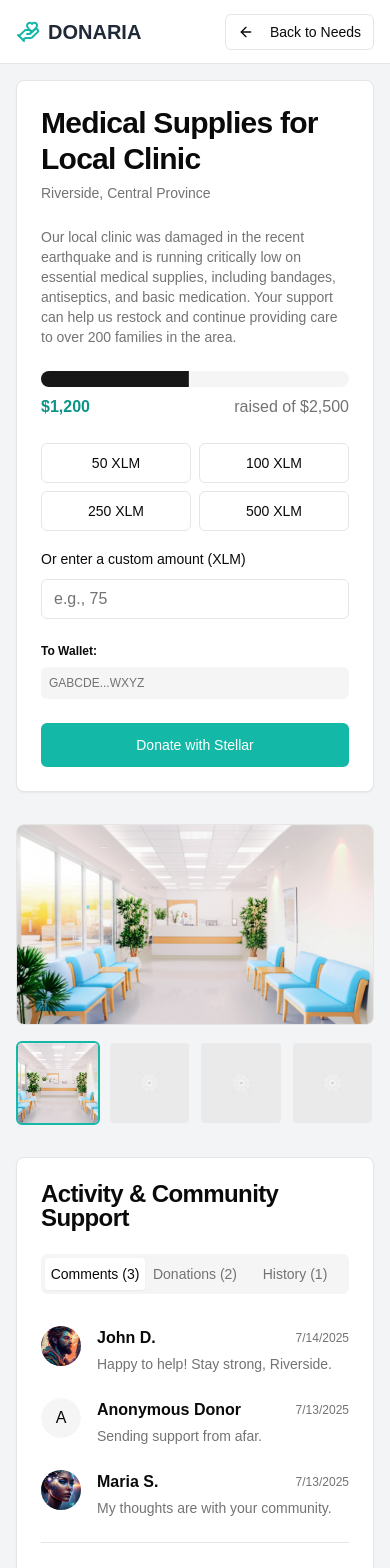
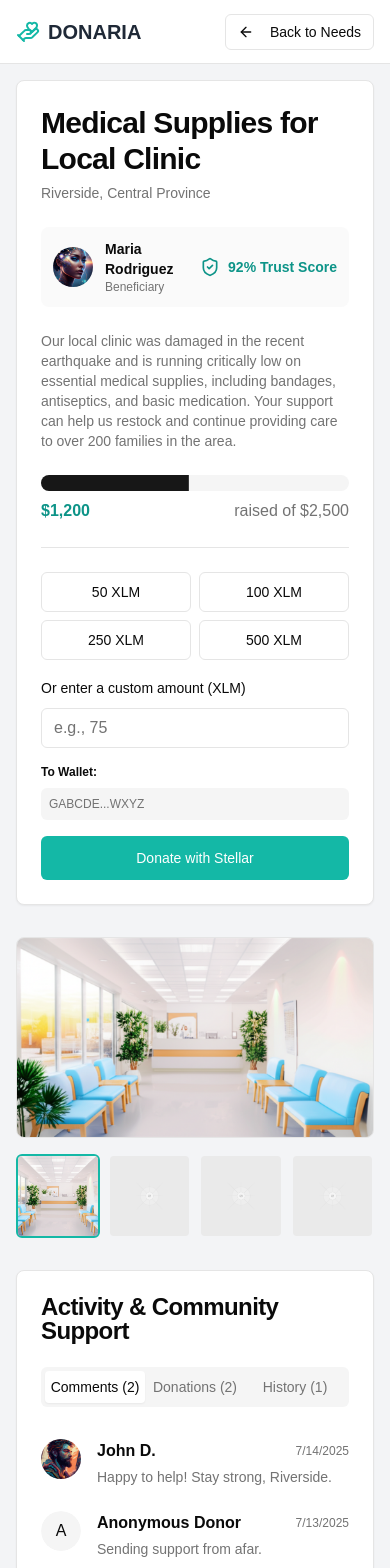
Before and after one commit to JulioMCruz/Donaria, a Next.js app: page /dashboard/donor/needs/1 in a window 390 px wide. Shown: the top 1568 px of the page. Built offline with nearby package versions, Linux system fonts and the light colour scheme.

Commit message:
feat: implement donor voting on need legitimacy
Add beneficiary info and voting UI post-donation.

#VERCEL_SKIP

Co-authored-by: 0xJMC <62020+JulioMCruz@users.noreply.github.com>

```diff
--- /dev/null
+++ b/app/components/donor/beneficiary-info.tsx
@@ -0,0 +1,27 @@
+import { Avatar, AvatarFallback, AvatarImage } from "@/components/ui/avatar"
+import { ShieldCheck } from "lucide-react"
+
+interface BeneficiaryInfoProps {
+  author: string
+  avatarUrl: string | null
+  reputationScore: number
+}
+
+export function BeneficiaryInfo({ author, avatarUrl, reputationScore }: BeneficiaryInfoProps) {
+  return (
+    <div className="flex items-center gap-3 p-3 bg-muted/50 rounded-lg">
+      <Avatar>
+        <AvatarImage src={avatarUrl || undefined} />
+        <AvatarFallback>{author.charAt(0)}</AvatarFallback>
+      </Avatar>
+      <div className="flex-1">
+        <p className="text-sm font-semibold">{author}</p>
+        <p className="text-xs text-muted-foreground">Beneficiary</p>
+      </div>
+      <div className="flex items-center gap-2 text-teal-600 dark:text-teal-400">
+        <ShieldCheck className="h-5 w-5" />
+        <span className="font-bold text-sm">{reputationScore}% Trust Score</span>
+      </div>
+    </div>
+  )
+}
--- a/app/components/donor/donation-form.tsx
+++ /dev/null
@@ -1,74 +0,0 @@
-"use client"
-
-import { useState } from "react"
-import { Card, CardContent, CardDescription, CardHeader, CardTitle } from "@/components/ui/card"
-import { Button } from "@/components/ui/button"
-import { Input } from "@/components/ui/input"
-import { Label } from "@/components/ui/label"
-import { Progress } from "@/components/ui/progress"
-
-type Need = {
-  title: string
-  description: string
-  place: string
-  amountNeeded: number
-  amountRaised: number
-  walletAddress: string
-}
-
-interface DonationFormProps {
-  need: Need
-}
-
-export function DonationForm({ need }: DonationFormProps) {
-  const [amount, setAmount] = useState("")
-  const progress = (need.amountRaised / need.amountNeeded) * 100
-  const presetAmounts = [50, 100, 250, 500]
-
-  return (
-    <Card>
-      <CardHeader>
-        <CardTitle className="text-3xl">{need.title}</CardTitle>
-        <CardDescription>{need.place}</CardDescription>
-      </CardHeader>
-      <CardContent className="space-y-6">
-        <p className="text-muted-foreground text-sm">{need.description}</p>
-        <div>
-          <div className="mb-2">
-            <Progress value={progress} />
-          </div>
-          <div className="flex justify-between text-base">
-            <span className="font-bold text-teal-600 dark:text-teal-400">${need.amountRaised.toLocaleString()}</span>
-            <span className="text-muted-foreground">raised of ${need.amountNeeded.toLocaleString()}</span>
-          </div>
-        </div>
-        <div className="space-y-4">
-          <div className="grid grid-cols-2 sm:grid-cols-4 gap-2">
-            {presetAmounts.map((preset) => (
-              <Button key={preset} variant="outline" onClick={() => setAmount(String(preset))}>
-                {preset} XLM
-              </Button>
-            ))}
-          </div>
-          <div className="space-y-2">
-            <Label htmlFor="amount">Or enter a custom amount (XLM)</Label>
-            <Input
-              id="amount"
-              type="number"
-              placeholder="e.g., 75"
-              value={amount}
-              onChange={(e) => setAmount(e.target.value)}
-            />
-          </div>
-        </div>
-        <div className="space-y-2 text-xs">
-          <p className="font-semibold">To Wallet:</p>
-          <p className="text-muted-foreground break-all bg-muted p-2 rounded-md">{need.walletAddress}</p>
-        </div>
-        <Button size="lg" className="w-full bg-teal-500 hover:bg-teal-600 text-white">
-          Donate {amount ? `${amount} XLM` : ""} with Stellar
-        </Button>
-      </CardContent>
-    </Card>
-  )
-}
--- /dev/null
+++ b/app/components/donor/donation-interaction-card.tsx
@@ -0,0 +1,117 @@
+"use client"
+
+import { useState } from "react"
+import { Card, CardContent, CardDescription, CardHeader, CardTitle } from "@/components/ui/card"
+import { Button } from "@/components/ui/button"
+import { Input } from "@/components/ui/input"
+import { Label } from "@/components/ui/label"
+import { Progress } from "@/components/ui/progress"
+import { BeneficiaryInfo } from "./beneficiary-info"
+import { ReputationVote } from "./reputation-vote"
+import { Loader2, CheckCircle } from "lucide-react"
+
+type Need = {
+  title: string
+  description: string
+  place: string
+  amountNeeded: number
+  amountRaised: number
+  walletAddress: string
+  author: string
+  authorAvatarUrl: string | null
+  reputationScore: number
+}
+
+interface DonationInteractionCardProps {
+  need: Need
+}
+
+export function DonationInteractionCard({ need }: DonationInteractionCardProps) {
+  const [amount, setAmount] = useState("")
+  const [donationState, setDonationState] = useState<"idle" | "processing" | "success" | "voted">("idle")
+  const progress = (need.amountRaised / need.amountNeeded) * 100
+  const presetAmounts = [50, 100, 250, 500]
+
+  const handleDonate = () => {
+    setDonationState("processing")
+    // Simulate network request
+    setTimeout(() => {
+      setDonationState("success")
+    }, 2000)
+  }
+
+  const handleVote = (vote: "up" | "down") => {
+    // Here you would send the vote to your backend
+    console.log(`Voted: ${vote}`)
+    setDonationState("voted")
+  }
+
+  return (
+    <Card>
+      <CardHeader>
+        <CardTitle className="text-3xl">{need.title}</CardTitle>
+        <CardDescription>{need.place}</CardDescription>
+      </CardHeader>
+      <CardContent className="space-y-6">
+        <BeneficiaryInfo author={need.author} avatarUrl={need.authorAvatarUrl} reputationScore={need.reputationScore} />
+        <p className="text-muted-foreground text-sm">{need.description}</p>
+        <div>
+          <div className="mb-2">
+            <Progress value={progress} />
+          </div>
+          <div className="flex justify-between text-base">
+            <span className="font-bold text-teal-600 dark:text-teal-400">${need.amountRaised.toLocaleString()}</span>
+            <span className="text-muted-foreground">raised of ${need.amountNeeded.toLocaleString()}</span>
+          </div>
+        </div>
+
+        {donationState === "idle" && (
+          <div className="space-y-4 border-t pt-6">
+            <div className="grid grid-cols-2 sm:grid-cols-4 gap-2">
+              {presetAmounts.map((preset) => (
+                <Button key={preset} variant="outline" onClick={() => setAmount(String(preset))}>
+                  {preset} XLM
+                </Button>
+              ))}
+            </div>
+            <div className="space-y-2">
+              <Label htmlFor="amount">Or enter a custom amount (XLM)</Label>
+              <Input
+                id="amount"
+                type="number"
+                placeholder="e.g., 75"
+                value={amount}
+                onChange={(e) => setAmount(e.target.value)}
+              />
+            </div>
+            <div className="space-y-2 text-xs">
+              <p className="font-semibold">To Wallet:</p>
+              <p className="text-muted-foreground break-all bg-muted p-2 rounded-md">{need.walletAddress}</p>
+            </div>
+            <Button size="lg" className="w-full bg-teal-500 hover:bg-teal-600 text-white" onClick={handleDonate}>
+              Donate {amount ? `${amount} XLM` : ""} with Stellar
+            </Button>
+          </div>
+        )}
+
+        {donationState === "processing" && (
+          <div className="flex items-center justify-center flex-col text-center space-y-2 h-48">
+            <Loader2 className="h-8 w-8 animate-spin text-teal-500" />
+            <p className="font-semibold">Processing Donation...</p>
+            <p className="text-sm text-muted-foreground">Please wait while we confirm on the network.</p>
+          </div>
+        )}
+
+        {donationState === "success" && <ReputationVote onVote={handleVote} />}
+
+        {donationState === "voted" && (
+          <div className="flex items-center justify-center flex-col text-center space-y-2 h-48">
+            <CheckCircle className="h-8 w-8 text-green-500" />
+            <p className="font-semibold">Thank you for your feedback!</p>
+            <p className="text-sm text-muted-foreground">Your input helps build a more trustworthy community.</p>
+          </div>
+        )}
+      </CardContent>
+    </Card>
+  )
+}
--- /dev/null
+++ b/app/components/donor/reputation-vote.tsx
@@ -0,0 +1,27 @@
+"use client"
+
+import { Button } from "@/components/ui/button"
+import { ThumbsUp, Flag } from "lucide-react"
+
+interface ReputationVoteProps {
+  onVote: (vote: "up" | "down") => void
+}
+
+export function ReputationVote({ onVote }: ReputationVoteProps) {
+  return (
+    <div className="text-center space-y-4 p-4 bg-teal-50 dark:bg-teal-900/20 rounded-lg">
+      <h3 className="font-semibold">Thank you! Help verify this need.</h3>
+      <p className="text-sm text-muted-foreground">Does this report seem legitimate and trustworthy to you?</p>
+      <div className="flex justify-center gap-4">
+        <Button variant="outline" onClick={() => onVote("up")}>
+          <ThumbsUp className="mr-2 h-4 w-4" />
+          Looks Trustworthy
+        </Button>
+        <Button variant="destructive" onClick={() => onVote("down")}>
+          <Flag className="mr-2 h-4 w-4" />
+          Report a Concern
+        </Button>
+      </div>
+    </div>
+  )
+}
--- a/app/dashboard/donor/needs/[id]/page.tsx
+++ b/app/dashboard/donor/needs/[id]/page.tsx
@@ -4,7 +4,7 @@ import { ArrowLeft, HandHeart } from "lucide-react"
 import { ImageGallery } from "@/app/components/beneficiary/image-gallery"
 import { DonationList } from "@/app/components/beneficiary/donation-list"
 import { ChangeHistoryList } from "@/app/components/beneficiary/change-history-list"
-import { DonationForm } from "@/app/components/donor/donation-form"
+import { DonationInteractionCard } from "@/app/components/donor/donation-interaction-card"
 import { Card, CardContent, CardHeader, CardTitle } from "@/components/ui/card"
 import { Tabs, TabsContent, TabsList, TabsTrigger } from "@/components/ui/tabs"
 import { CommentList } from "@/app/components/donor/comment-list"
@@ -21,6 +21,9 @@ const needDetails = {
   amountRaised: 1200,
   walletAddress: "GABCDE...WXYZ",
   status: "Verified",
+  author: "Maria Rodriguez",
+  authorAvatarUrl: "/beneficiary-avatar.png",
+  reputationScore: 92,
   images: [
     "/medical-clinic-waiting-area.png",
     "/placeholder-8ospr.png",
@@ -55,13 +58,6 @@ const needDetails = {
       text: "Sending support from afar.",
       avatarUrl: null,
     },
-    {
-      id: "comment3",
-      author: "Maria S.",
-      date: "2025-07-13",
-      text: "My thoughts are with your community.",
-      avatarUrl: "/avatar-woman.png",
-    },
   ],
 }
 
@@ -88,7 +84,7 @@ export default function DonorNeedDetailPage({ params }: { params: { id: string }
               <ImageGallery images={needDetails.images} />
             </div>
             <div className="row-start-1 lg:row-auto">
-              <DonationForm need={needDetails} />
+              <DonationInteractionCard need={needDetails} />
             </div>
           </div>
 
```
Also changed, not shown: public/beneficiary-avatar.png (added).
